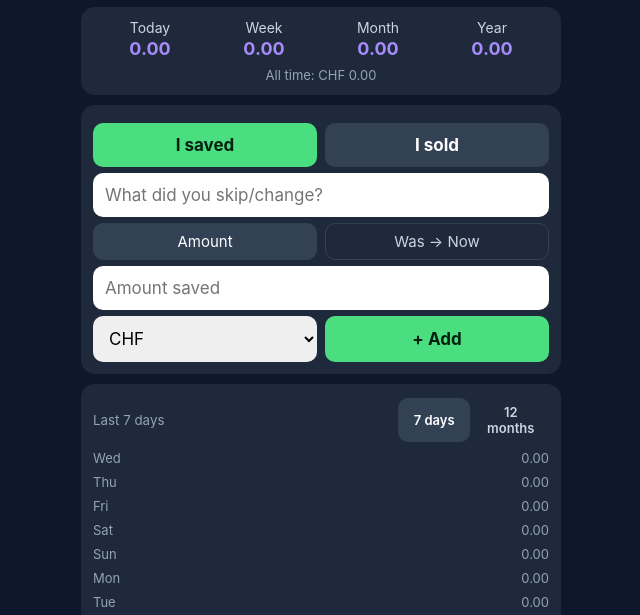
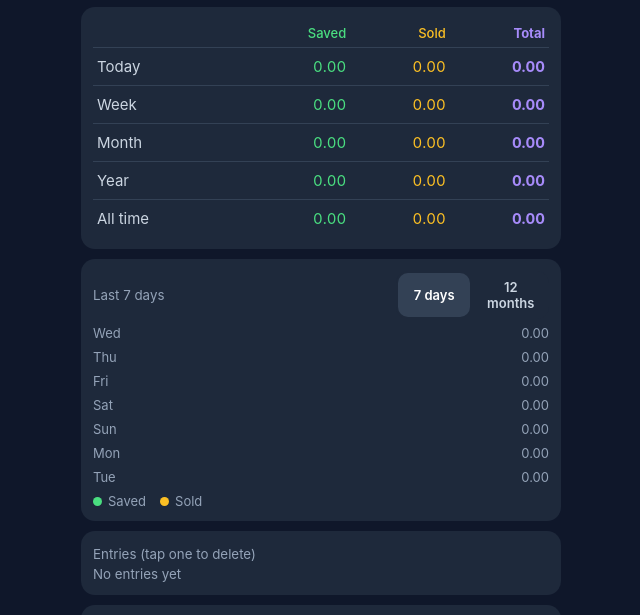
Before and after one commit to jold1/savings, a plain HTML site: page index.html in a window 1280 px wide. Shown: the part 175-790 px from the top of the page, without its empty margins (319-959 px from the left). Drawn offline with nearby package versions, Linux system fonts and the light colour scheme.

Commit message:
Add files via upload

```diff
--- a/index.html
+++ b/index.html
@@ -19,6 +19,12 @@ input,select,button{font-size:17px;padding:12px;border-radius:10px;border:0;widt
 .k{display:grid;grid-template-columns:repeat(4,1fr);text-align:center;font-size:14px;color:#cbd5e1}
 .k b{display:block;font-size:18px;color:var(--acc);margin-top:2px}
 .all{text-align:center;color:var(--mute);font-size:13px;margin-top:8px}
+table{width:100%;border-collapse:collapse;font-size:15px}
+th{color:var(--mute);font-weight:500;font-size:13px;text-align:right;padding:6px 4px}
+th:first-child,td:first-child{text-align:left}
+td{text-align:right;padding:9px 4px;border-top:1px solid var(--line);font-variant-numeric:tabular-nums}
+td:first-child{color:#cbd5e1}
+.cs{color:var(--saved)}.co{color:var(--sold)}.ct{color:var(--total);font-weight:700}
 .row{display:flex;gap:8px}.row>*{flex:1}
 .tab{background:var(--line);color:#fff;font-weight:700}
 .tab.on.s{background:var(--saved);color:#04210f}.tab.on.o{background:var(--sold);color:#2a1d00}
@@ -43,11 +49,13 @@ summary{color:var(--mute);font-size:14px}
 <div class="sub" id="lbl"></div>
 <div class="split" id="split"></div>
 
-<div class="card"><div class="k"><div>Today<b id="sDay">0</b></div><div>Week<b id="sWeek">0</b></div><div>Month<b id="sMonth">0</b></div><div>Year<b id="sYear">0</b></div></div>
+<div class="card" id="statsCard"><div class="k"><div>Today<b id="sDay">0</b></div><div>Week<b id="sWeek">0</b></div><div>Month<b id="sMonth">0</b></div><div>Year<b id="sYear">0</b></div></div>
 <div class="all" id="sAll"></div></div>
 
-<div class="card">
-<div class="row"><button class="tab on s" id="kSaved" onclick="setKind('saved')">I saved</button><button class="tab" id="kSold" onclick="setKind('sold')">I sold</button></div>
+<div class="card" id="totalCard"><table><thead><tr><th></th><th class="cs">Saved</th><th class="co">Sold</th><th class="ct">Total</th></tr></thead><tbody id="tBody"></tbody></table></div>
+
+<div class="card" id="entryCard">
+<small id="entryTitle"></small>
 <input id="note" placeholder="What did you skip/change?">
 <div id="savedBox">
  <div class="row"><button class="mini on" id="t1" onclick="setMode(1)">Amount</button><button class="mini" id="t2" onclick="setMode(2)">Was → Now</button></div>
@@ -86,11 +94,11 @@ const esc=s=>String(s).replace(/[&<>"']/g,c=>({'&':'&amp;','<':'&lt;','>':'&gt;'
 const K=r=>r.kind||'saved',V=r=>+r.amount_chf||0;
 const LBL={total:'extra money this month (saved + sold)',saved:'saved this month by not spending',sold:'earned this month by selling'};
 function fx(){return parseFloat(get('fx')||'0.94')}
-function setView(v){view=v;put('view',v);draw()}
+function setView(v){view=v;put('view',v);if(v!='total')setKind(v);draw()}
 function setSpan(s){span=s;put('span',s);draw()}
 function setMode(n){mode=n;$('m1').style.display=n==1?'block':'none';$('m2').style.display=n==2?'flex':'none';$('t1').className='mini'+(n==1?' on':'');$('t2').className='mini'+(n==2?' on':'')}
 function setKind(k){kind=k;$('savedBox').style.display=k=='saved'?'block':'none';$('soldBox').style.display=k=='sold'?'block':'none';
- $('kSaved').className='tab'+(k=='saved'?' on s':'');$('kSold').className='tab'+(k=='sold'?' on o':'');
+ $('entryTitle').textContent=k=='saved'?'Log money saved':'Log a sale';$('goBtn').textContent=k=='saved'?'+ Add saving':'+ Add sale';
  $('goBtn').className='go'+(k=='sold'?' sold':'');$('note').placeholder=k=='saved'?'What did you skip/change?':'What did you sell?'}
 function saveCfg(){put('url',$('cfgUrl').value.trim());put('key',$('cfgKey').value.trim());if($('cfgFx').value)put('fx',$('cfgFx').value);init()}
 async function init(){
@@ -114,7 +122,7 @@ async function addEntry(){
   rows.unshift(data[0])}
  else{r.id=Date.now();rows.unshift(r);put('rows',JSON.stringify(rows))}
  ['amt','wasIn','nowIn','soldAmt','note'].forEach(i=>$(i).value='');
- if(view!='total'&&view!=kind)setView(kind);else draw()}
+ draw()}
 async function del(id){if(!confirm('Delete this entry?'))return;
  if(sb){const{error}=await sb.from('savings').delete().eq('id',id);if(error)return alert(error.message)}
  rows=rows.filter(r=>String(r.id)!==String(id));if(!sb)put('rows',JSON.stringify(rows));draw()}
@@ -132,6 +140,8 @@ function draw(){
  $('split').innerHTML=view=='total'?`<span style="color:var(--saved)">Saved ${f(sum(sv,mo))}</span> &nbsp;+&nbsp; <span style="color:var(--sold)">Sold ${f(sum(so,mo))}</span>`:'';
  $('sDay').textContent=f(sum(list,day));$('sWeek').textContent=f(sum(list,wk));$('sMonth').textContent=f(sum(list,mo));$('sYear').textContent=f(sum(list,yr));
  $('sAll').textContent='All time: CHF '+f(sum(list,new Date(0)));
+ const T=view=='total';$('entryCard').style.display=T?'none':'block';$('statsCard').style.display=T?'none':'block';$('totalCard').style.display=T?'block':'none';
+ $('tBody').innerHTML=[['Today',day],['Week',wk],['Month',mo],['Year',yr],['All time',new Date(0)]].map(([l,d])=>{const a=sum(sv,d),b=sum(so,d);return `<tr><td>${l}</td><td class="cs">${f(a)}</td><td class="co">${f(b)}</td><td class="ct">${f(a+b)}</td></tr>`}).join('');
  const B=[];
  if(span=='days'){for(let i=6;i>=0;i--){const s=new Date(day);s.setDate(day.getDate()-i);const e=new Date(s);e.setDate(s.getDate()+1);B.push([s.toLocaleDateString('en',{weekday:'short'}),s,e])}}
  else{for(let i=11;i>=0;i--){B.push([new Date(n.getFullYear(),n.getMonth()-i,1).toLocaleDateString('en',{month:'short'}),new Date(n.getFullYear(),n.getMonth()-i,1),new Date(n.getFullYear(),n.getMonth()-i+1,1)])}}
@@ -142,5 +152,5 @@ function draw(){
  $('legend').style.display=view=='total'?'flex':'none';
  $('list').innerHTML=list.slice(0,50).map(r=>{const k=K(r),x=k=='sold'?(r.platform?' · '+esc(r.platform):''):(r.was_price?` · ${r.was_price} → ${r.now_price}`:'');
   return `<li onclick="del('${r.id}')"><span><i class="dot" style="background:var(--${k})"></i>${esc(r.note||'—')}<br><small>${new Date(r.created_at).toLocaleString('de-CH',{dateStyle:'short',timeStyle:'short'})}${x}</small></span><b style="color:var(--${k});white-space:nowrap">${r.currency} ${f(r.amount)}</b></li>`}).join('')||'<small>No entries yet</small>'}
-init();
+if(view!='total')setKind(view);init();
 </script></body></html>
```
